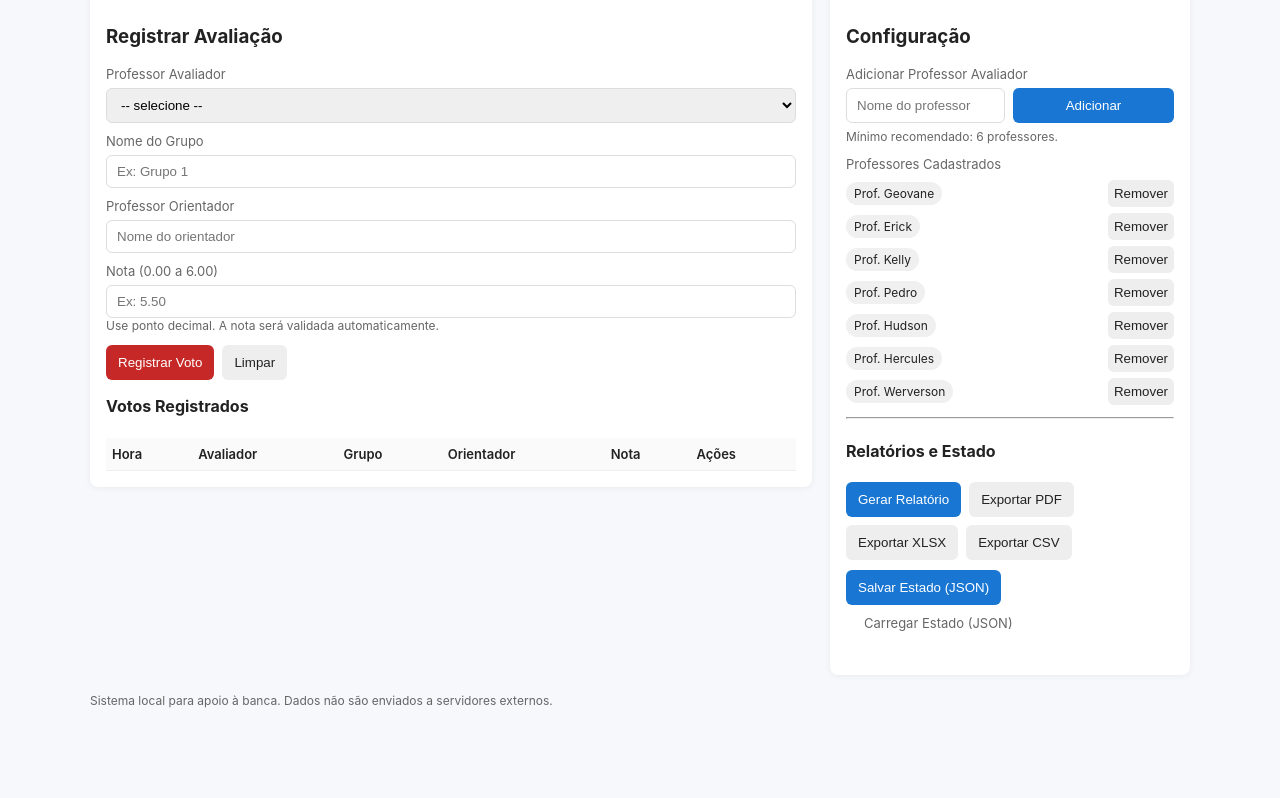
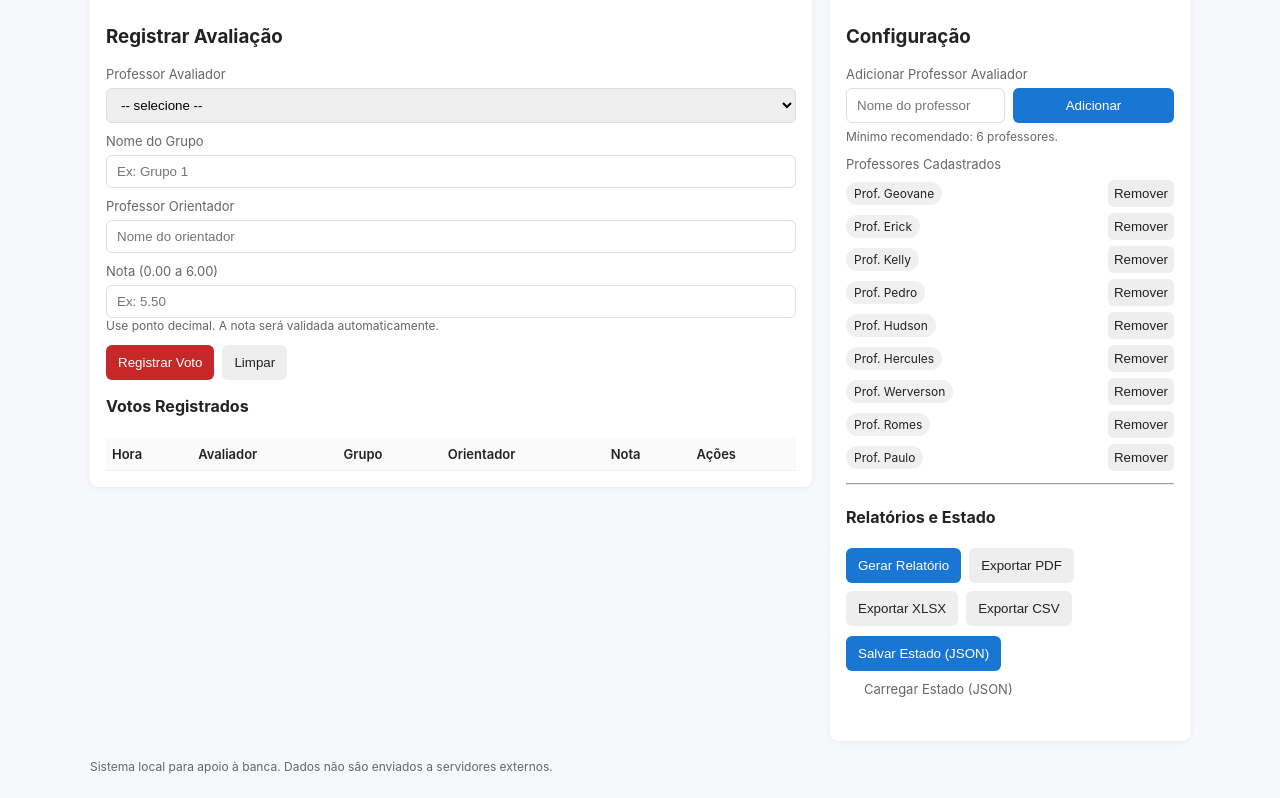
Before and after one commit to geovanidps/votacao-prof, a plain HTML site: page index.html in a window 1280 px wide. Shown: the part 85-883 px from the top of the page. Before the commit the page ends 817 px from the top, so only its background shows below. Drawn offline with nearby package versions, Linux system fonts and the light colour scheme.

Commit message:
Update index.html

```diff
--- a/index.html
+++ b/index.html
@@ -400,7 +400,7 @@
 
       // seed inicial
       (function seed(){
-        const sample = ['Prof. Geovane','Prof. Erick','Prof. Kelly','Prof. Pedro','Prof. Hudson','Prof. Hercules','Prof. Werverson'];
+        const sample = ['Prof. Geovane','Prof. Erick','Prof. Kelly','Prof. Pedro','Prof. Hudson','Prof. Hercules','Prof. Werverson','Prof. Romes','Prof. Paulo'];
         sample.forEach(s=>professores.push(s));
         refreshProfessores();
       })();
```
